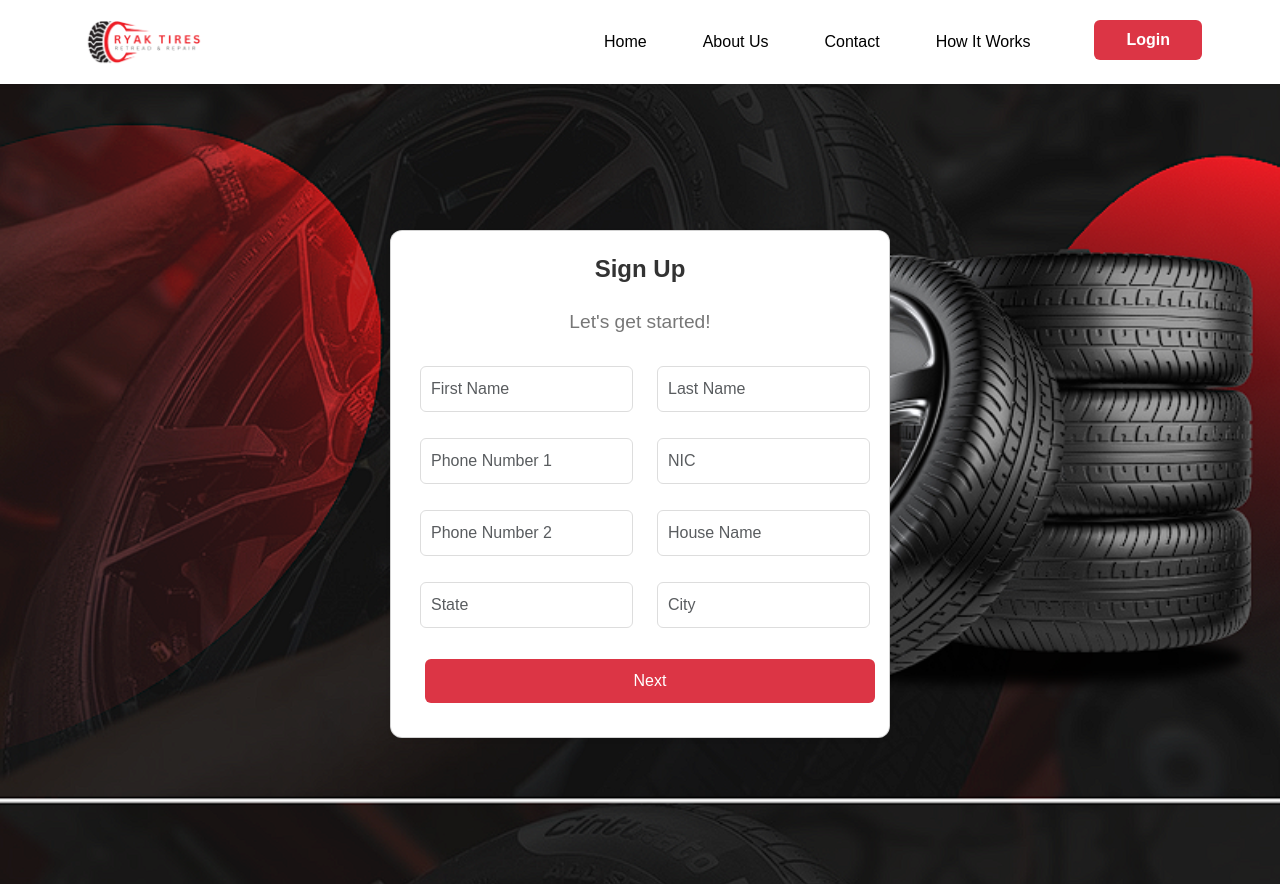
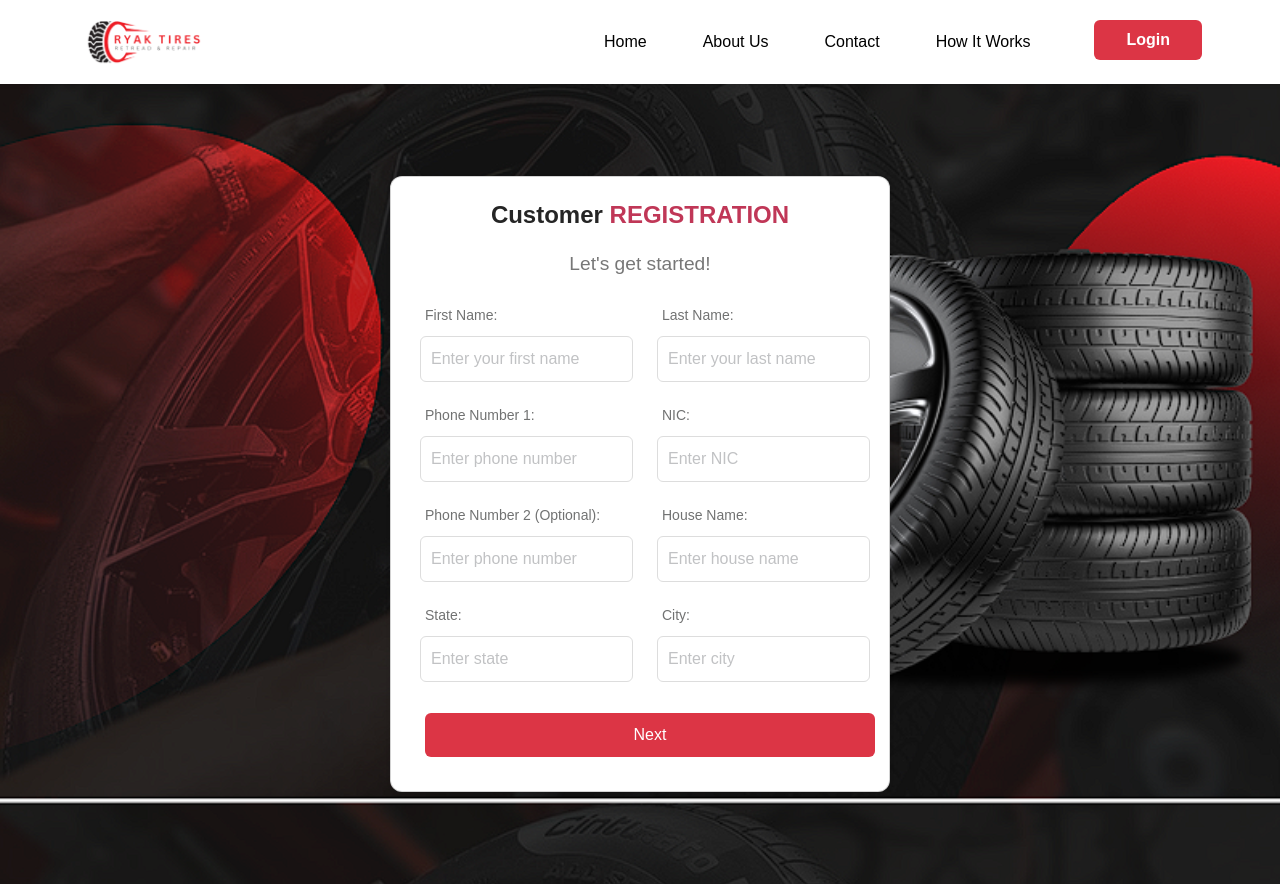
Before and after one commit to Hasindu071/tyre-repair-and-retreding-management-system, a React (Create React App) app in the folder frontend/: page /register/customer in a window 1280 px wide. Built offline with nearby package versions, Linux system fonts and the light colour scheme.

Commit message:
customer register form creative

```diff
--- a/frontend/src/pages/CustomerRegister.js
+++ b/frontend/src/pages/CustomerRegister.js
@@ -29,25 +29,25 @@ const CustomerRegister = () => {
     const handleSubmit = (e) => {
         e.preventDefault();
         console.log('Form submitted:', formData);
-        navigate('/CustomerSignup', { state: { formData } });    };
+        navigate('/CustomerSignup', { state: { formData } });
+    };
 
     return (
         <div>
-            {/* Include Navbar */}
             <Navbar />
-
             <div className="container-customer-register">
                 <div className="card p-4 shadow-sm">
-                    <h2 className="text-center mb-4">Sign Up</h2>
+                <h2 className="register-customer-title">Customer <span>REGISTRATION</span></h2>
                     <p className="text-center mb-4">Let's get started!</p>
-
                     <form onSubmit={handleSubmit}>
                         <div className="row">
                             <div className="col-md-6 mb-3">
+                                <label htmlFor="firstName">First Name:</label>
                                 <input
                                     type="text"
+                                    id="firstName"
                                     name="firstName"
-                                    placeholder="First Name"
+                                    placeholder="Enter your first name"
                                     value={formData.firstName}
                                     onChange={handleChange}
                                     className="form-control"
@@ -55,10 +55,12 @@ const CustomerRegister = () => {
                                 />
                             </div>
                             <div className="col-md-6 mb-3">
+                                <label htmlFor="lastName">Last Name:</label>
                                 <input
                                     type="text"
+                                    id="lastName"
                                     name="lastName"
-                                    placeholder="Last Name"
+                                    placeholder="Enter your last name"
                                     value={formData.lastName}
                                     onChange={handleChange}
                                     className="form-control"
@@ -66,10 +68,12 @@ const CustomerRegister = () => {
                                 />
                             </div>
                             <div className="col-md-6 mb-3">
+                                <label htmlFor="phone1">Phone Number 1:</label>
                                 <input
                                     type="text"
+                                    id="phone1"
                                     name="phone1"
-                                    placeholder="Phone Number 1"
+                                    placeholder="Enter phone number"
                                     value={formData.phone1}
                                     onChange={handleChange}
                                     className="form-control"
@@ -77,10 +81,12 @@ const CustomerRegister = () => {
                                 />
                             </div>
                             <div className="col-md-6 mb-3">
+                                <label htmlFor="nic">NIC:</label>
                                 <input
                                     type="text"
+                                    id="nic"
                                     name="nic"
-                                    placeholder="NIC"
+                                    placeholder="Enter NIC"
                                     value={formData.nic}
                                     onChange={handleChange}
                                     className="form-control"
@@ -88,20 +94,24 @@ const CustomerRegister = () => {
                                 />
                             </div>
                             <div className="col-md-6 mb-3">
+                                <label htmlFor="phone2">Phone Number 2 (Optional):</label>
                                 <input
                                     type="text"
+                                    id="phone2"
                                     name="phone2"
-                                    placeholder="Phone Number 2"
+                                    placeholder="Enter phone number"
                                     value={formData.phone2}
                                     onChange={handleChange}
                                     className="form-control"
                                 />
                             </div>
                             <div className="col-md-6 mb-3">
+                                <label htmlFor="houseName">House Name:</label>
                                 <input
                                     type="text"
+                                    id="houseName"
                                     name="houseName"
-                                    placeholder="House Name"
+                                    placeholder="Enter house name"
                                     value={formData.houseName}
                                     onChange={handleChange}
                                     className="form-control"
@@ -109,10 +119,12 @@ const CustomerRegister = () => {
                                 />
                             </div>
                             <div className="col-md-6 mb-3">
+                                <label htmlFor="state">State:</label>
                                 <input
                                     type="text"
+                                    id="state"
                                     name="state"
-                                    placeholder="State"
+                                    placeholder="Enter state"
                                     value={formData.state}
                                     onChange={handleChange}
                                     className="form-control"
@@ -120,10 +132,12 @@ const CustomerRegister = () => {
                                 />
                             </div>
                             <div className="col-md-6 mb-3">
+                                <label htmlFor="city">City:</label>
                                 <input
                                     type="text"
+                                    id="city"
                                     name="city"
-                                    placeholder="City"
+                                    placeholder="Enter city"
                                     value={formData.city}
                                     onChange={handleChange}
                                     className="form-control"
--- a/frontend/src/styles/customerRegister.css
+++ b/frontend/src/styles/customerRegister.css
@@ -10,6 +10,18 @@ body{
     padding: 20px;
 }
 
+.col-md-6  label {
+    font-size: 14px;
+    font-weight: 100;
+    color: #717272;
+    margin-bottom: 5px;
+    margin-left: 10px;
+}
+
+.col-md-6 ::placeholder {
+    color: #c1c2c4;
+}
+
 /* === Registration Card === */
 .card {
     background: white;
@@ -18,7 +30,6 @@ body{
     box-shadow: 0px 4px 10px rgba(0, 0, 0, 0.1);
     max-width: 500px;
     width: 100%;
-    text-align: center;
 }
 
 /* === Title & Subtitle === */
@@ -58,6 +69,18 @@ p {
     background: #b30000;
 }
 
+/* Title Styling */
+.register-customer-title {
+    font-size: 24px;
+    font-weight: bold;
+    margin-bottom: 20px;
+    color: rgb(37, 37, 37);
+}
+
+.register-customer-title span {
+    color: rgb(192, 55, 87);
+}
+
 /* === Responsive Design === */
 @media screen and (max-width: 576px) {
     .card {
```
